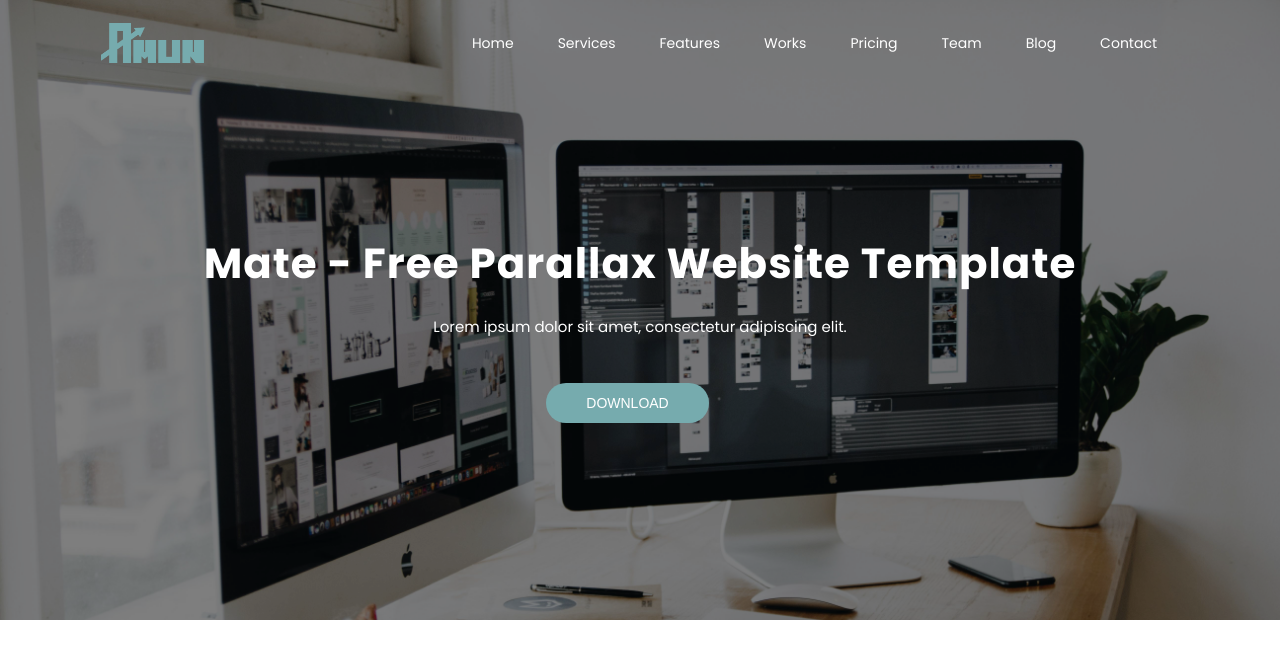
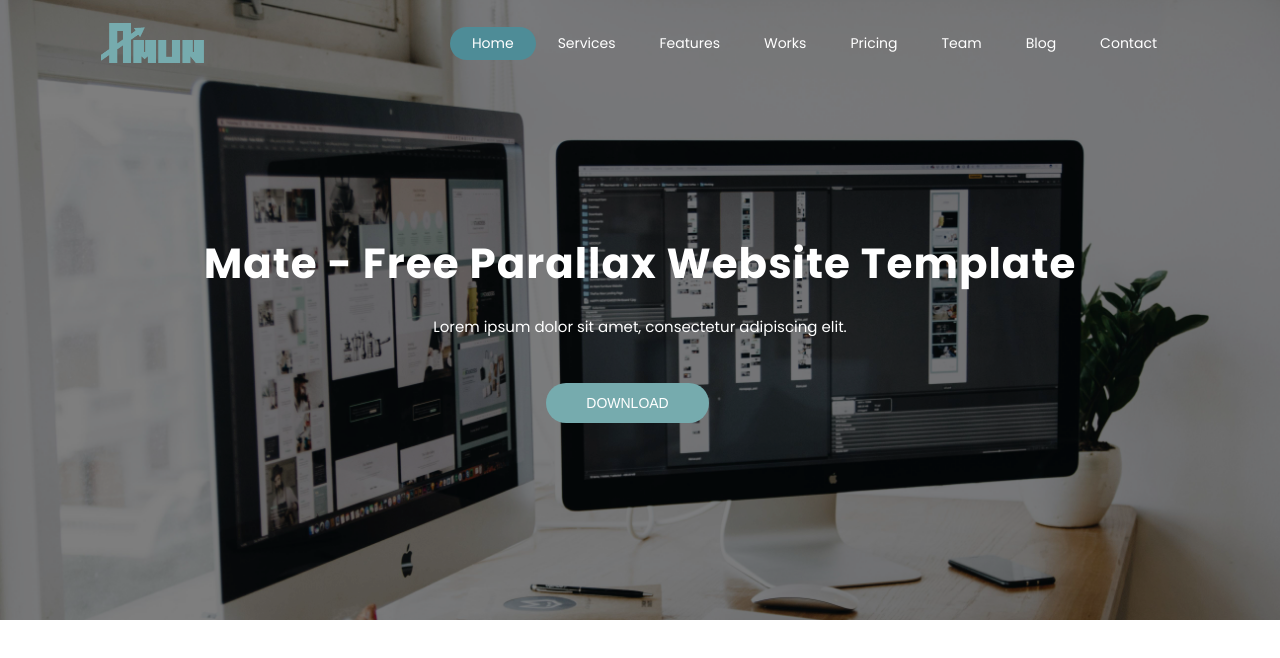
Before and after one commit to Aegox/amun-services-web, a React (Vite) app: page / in a window 1280 px wide. Shown: the top 658 px of the page. Built offline with nearby package versions, Linux system fonts and the light colour scheme.

Commit message:
add animations, buttons in home and navBar

```diff
--- a/src/components/NavBar.jsx
+++ b/src/components/NavBar.jsx
@@ -1,18 +1,55 @@
-import logo from '../assets/logo.png'
-import styles from '../styles/Navbar.module.css'
+import logo from '../assets/logo.png';
+import styles from '../styles/Navbar.module.css';
+import { useState, useEffect, useRef } from 'react';
 
-function NavBar () {
-  const options = ["Home", "Services", "Features" , "Works", "Pricing", "Team", "Blog" , "Contact"]
+function NavBar() {
+  const sections = ["Home", "Services", "Features", "Works", "Pricing", "Team", "Blog", "Contact"];
+  const [options, setOptions] = useState("Home");
+  const [ locationNav , setLocationNav ] = useState({ top: 0, bottom: 0 });
+  const navRef = useRef(null);
+
+  // Función que obtiene y registra la posición vertical del 'nav'
+  const handleLocation = () => {
+    if (navRef.current) {
+      const rect = navRef.current.getBoundingClientRect();
+      const scrollY = window.pageYOffset;
+       setLocationNav({
+        top: rect.top + scrollY,
+        bottom: rect.bottom + scrollY,
+      })
+    }
+
+  };
+
+  // useEffect para agregar y limpiar los event listeners
+  useEffect(() => {
+    handleLocation(); // Llamada inicial al montar el componente
+
+    // Agregar event listeners de scroll y resize
+    window.addEventListener('scroll', handleLocation);
+    window.addEventListener('resize', handleLocation);
+
+
+    // Limpiar los event listeners al desmontar el componente
+    return () => {
+      window.removeEventListener('scroll', handleLocation);
+      window.removeEventListener('resize', handleLocation);
+    };
+  }, []);
+  console.log(locationNav)
+
   return (
-    <main className={styles.main}>
-      <nav className={styles.nav}>
-        <img src={logo} alt=''/>
+    <main className={`${styles["main"]} ${locationNav.top > 0 ? styles["navScrolled"] : ""}`}>
+      <nav ref={navRef} className={`${styles["nav"]} ${locationNav.top > 0 ? styles["navScrolled2"] : ""}` }>
+        <img src={logo} alt='' />
         <ul>
-          {options.map(item => <li>{item}</li>)}
+          {sections.map((item, index) => (
+              <li key={index} className={options == item ? styles.sectionActive : styles.section}>{item}</li>
+          ))}
         </ul>
       </nav>
     </main>
-  )
+  );
 }
 
 export default NavBar;
--- a/src/styles/Home.module.css
+++ b/src/styles/Home.module.css
@@ -9,7 +9,12 @@
   width: 100%;
   overflow: hidden;
   filter: brightness(50%);
-  z-index: 100
+  z-index: 100;
+  background-attachment: scroll;
+  background-size: cover;
+  background-position: center;
+  background-repeat: no-repeat;
+  background-size: cover;
 }
 
 .container article {
@@ -40,5 +45,12 @@
   border: none;
   font-size: 14px;
   color: white;
-  margin: 25px 25px 0px 0px
+  margin: 25px 25px 0px 0px;
+  transition: 0.3s background-color ease
 }
+
+.container button:hover {
+  background-color: #4e8c97;
+  transition: 0.4s background-color ease;
+  cursor: pointer
+}
--- a/src/styles/Navbar.module.css
+++ b/src/styles/Navbar.module.css
@@ -3,7 +3,8 @@
   justify-content: center;
   position: fixed;
   width: 100%;
-  z-index: 101
+  z-index: 102;
+  transition: 0.3s background-color ease
 }
 
 .nav {
@@ -13,6 +14,18 @@
   justify-content: space-between;
   align-items: center;
   color: white;
+  transition: 0.3s background-color ease
+}
+
+.navScrolled {
+  background-color: white;
+  box-shadow: 0px 3px 6px 3px rgba(0, 0, 0, 0.06);
+  color: black;
+  transition: 0.3s background-color ease
+}
+
+.navScrolled2 {
+  color: black;
 }
 
 .nav ul {
@@ -20,15 +33,29 @@
   list-style: none
 }
 
-.nav ul li {
-  padding: 6px 22px 6px 22px
+.section {
+  padding: 6px 22px 6px 22px;
+  transition: 0.3s color ease
 }
 
-.nav ul li:hover {
+.section:hover {
   color: #76abae;
   cursor: pointer;
+  transition: 0.3s color ease
 }
 
 .nav img {
   height: 40px
 }
+
+.sectionActive {
+  color: white;
+  background-color: #4e8c97;
+  border-radius: 30px;
+  padding: 6px 22px 6px 22px;
+
+}
+
+.sectionActive:hover {
+  cursor: pointer
+}
--- a/src/styles/index.module.css
+++ b/src/styles/index.module.css
@@ -9,5 +9,6 @@ body {
   color: #333;
   font-size: 14px;
   font-weight: 400;
-  overflow-y: scroll
+  overflow-y: scroll;
+  height: 200vh
 }
```
